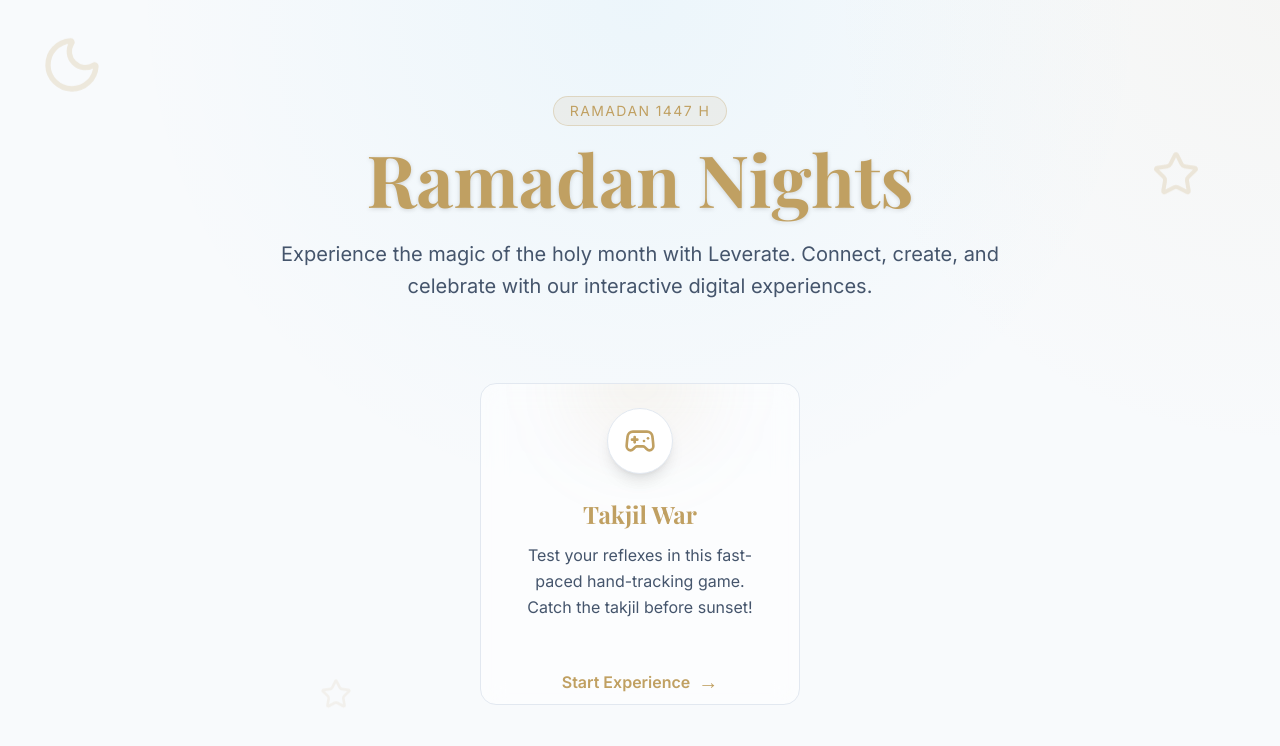
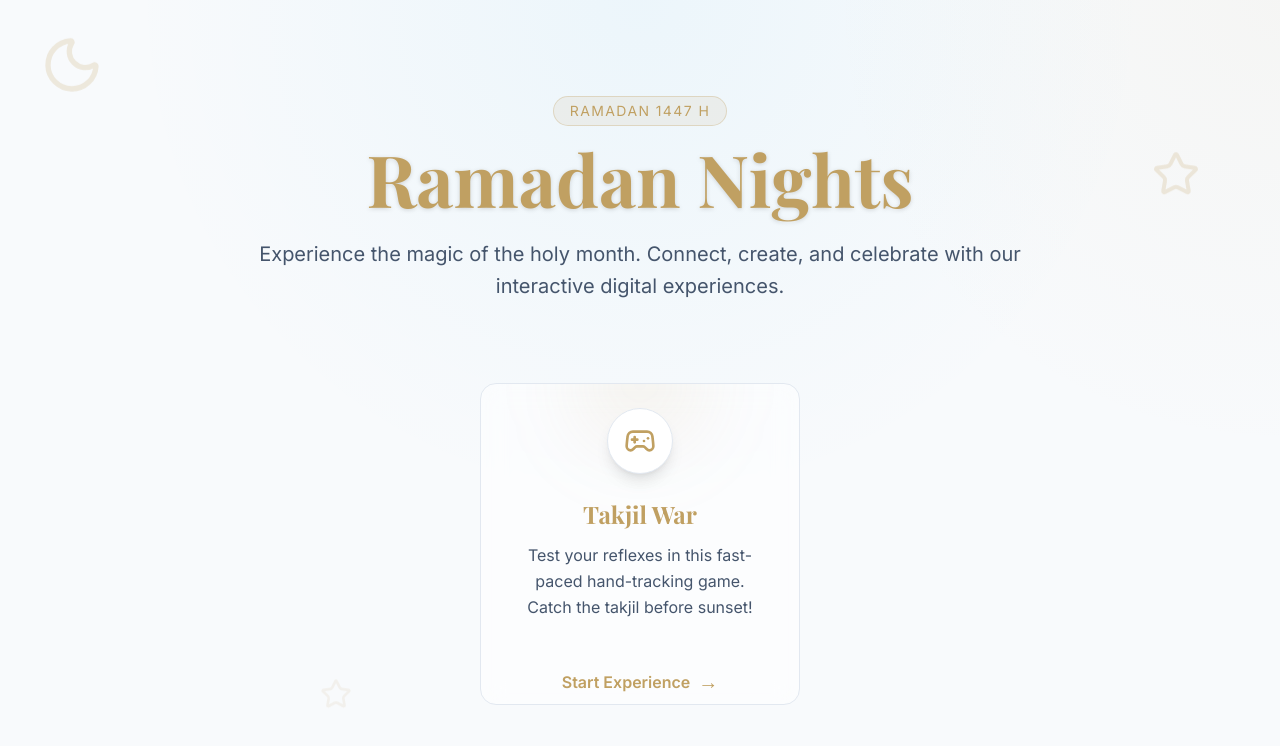
Before and after one commit to hfebri/lvrt-google-activity, a Next.js app: page / in a window 1280 px wide. Shown: the top 746 px of the page. Built offline with nearby package versions, Linux system fonts and the light colour scheme; a web font is replaced by a local one.

Commit message:
update brand

```diff
--- a/src/app/layout.tsx
+++ b/src/app/layout.tsx
@@ -7,7 +7,7 @@ const playfair = Playfair_Display({ subsets: ["latin"], variable: "--font-serif"
 
 export const metadata: Metadata = {
   title: "Ramadhan Interactive Activities",
-  description: "Celebrate Ramadan with Leverate's interactive experiences.",
+  description: "Celebrate Ramadan with interactive experiences.",
 };
 
 export const viewport: Viewport = {
--- a/src/app/page.tsx
+++ b/src/app/page.tsx
@@ -26,7 +26,7 @@ export default function Home() {
             Ramadan Nights
           </h1>
           <p className="text-xl text-slate-600 leading-relaxed">
-            Experience the magic of the holy month with Leverate.
+            Experience the magic of the holy month.
             Connect, create, and celebrate with our interactive digital experiences.
           </p>
         </div>
```
